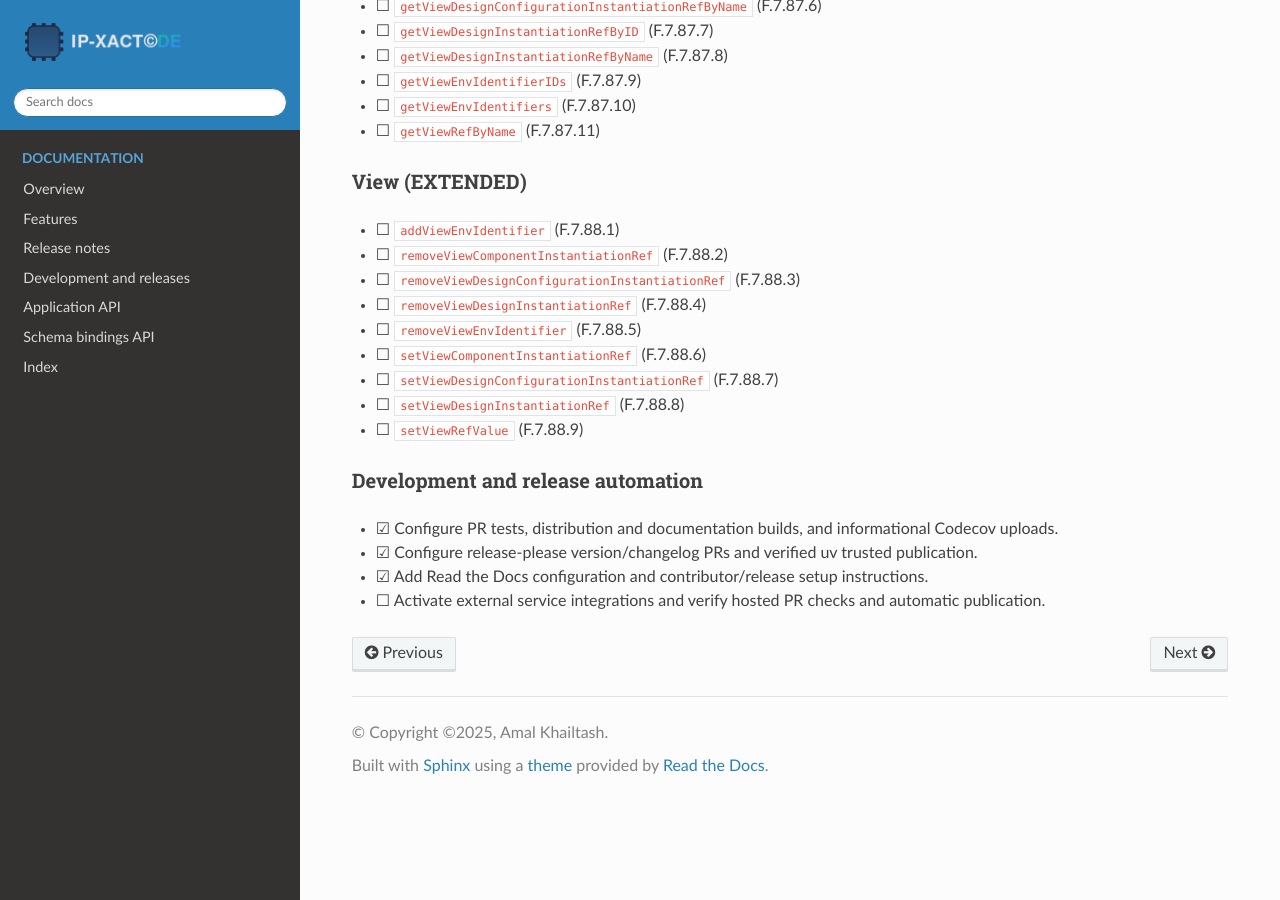
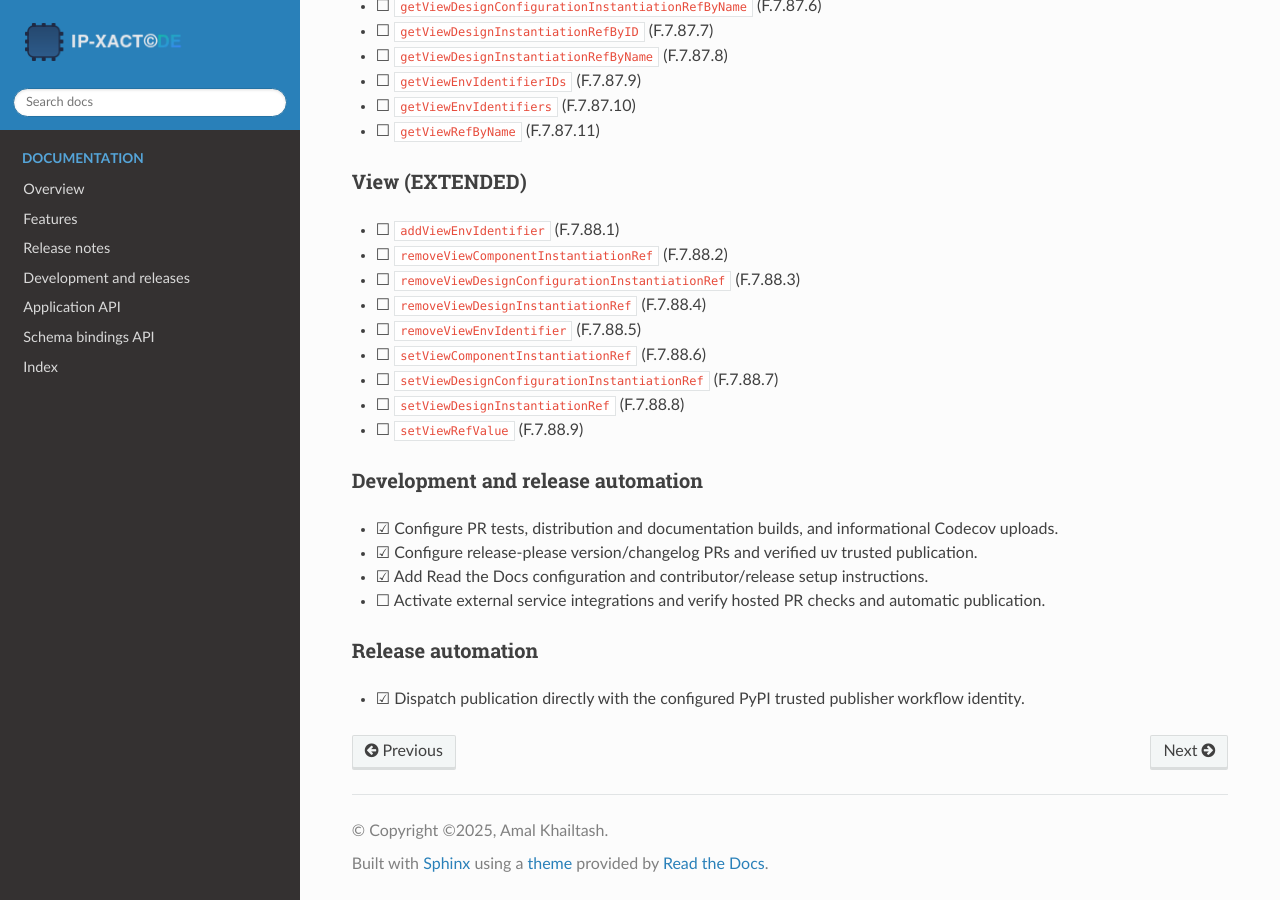
Before and after one commit to amal-khailtash/pyipxact-de, a Sphinx documentation site: the page built from docs/features.rst, in a window 1280 px wide and 900 px high, scrolled down 76693 px. Built offline with Sphinx 7.4.7 and the Read the Docs theme 3.1.0, drawn with Linux system fonts in a browser that asks for light colours; pages that are not in the unit, such as notebooks, are missing from menus.

Commit message:
fix: dispatch publishing with the configured trusted identity

```diff
--- a/docs/features.rst
+++ b/docs/features.rst
@@ -3104,3 +3104,8 @@ Development and release automation
 * ☑ Configure release-please version/changelog PRs and verified uv trusted publication.
 * ☑ Add Read the Docs configuration and contributor/release setup instructions.
 * ☐ Activate external service integrations and verify hosted PR checks and automatic publication.
+
+Release automation
+~~~~~~~~~~~~~~~~~~
+
+- ☑ Dispatch publication directly with the configured PyPI trusted publisher workflow identity.
```
Also changed, not shown: CHANGELOG.md (+2 -1 lines), 1 other file.
